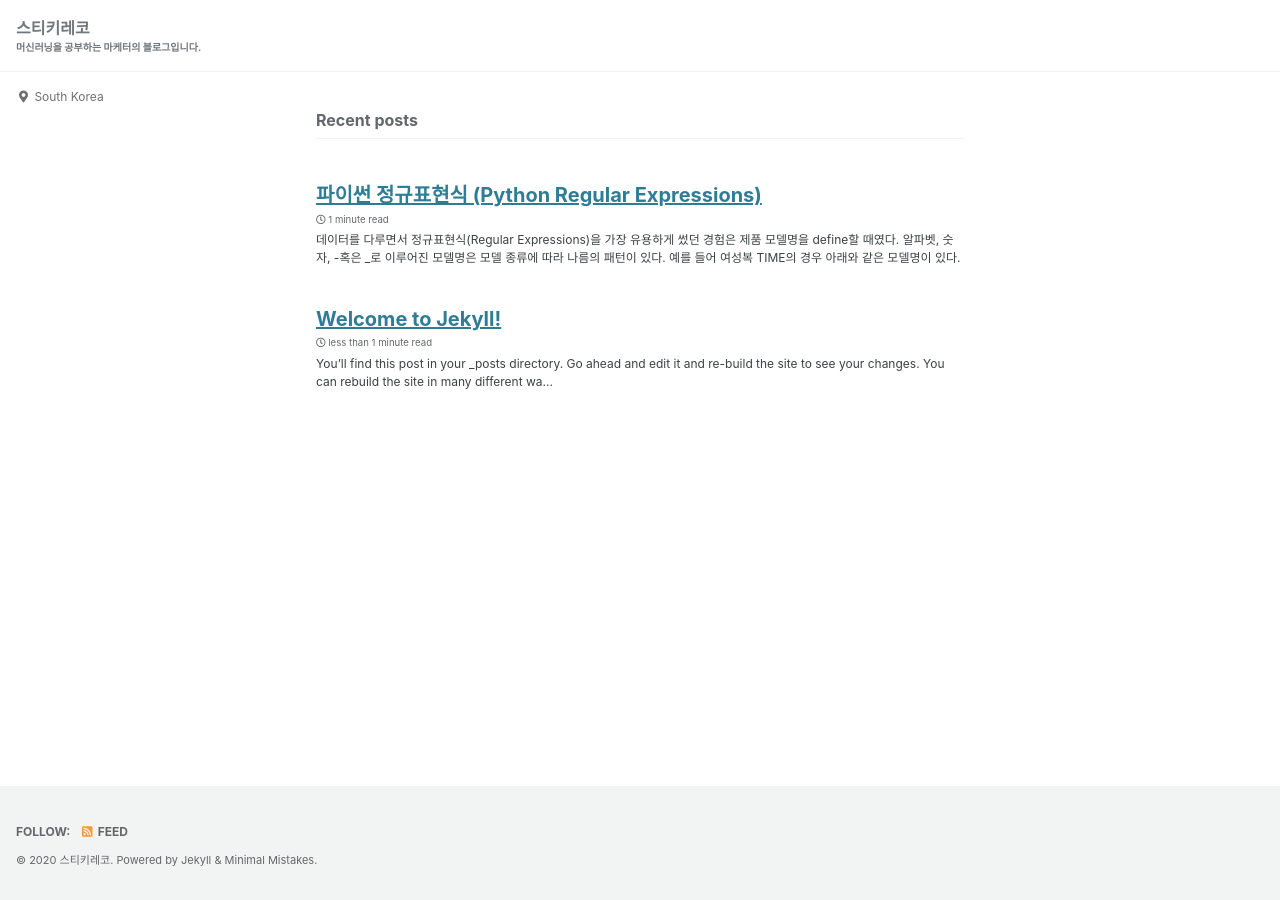
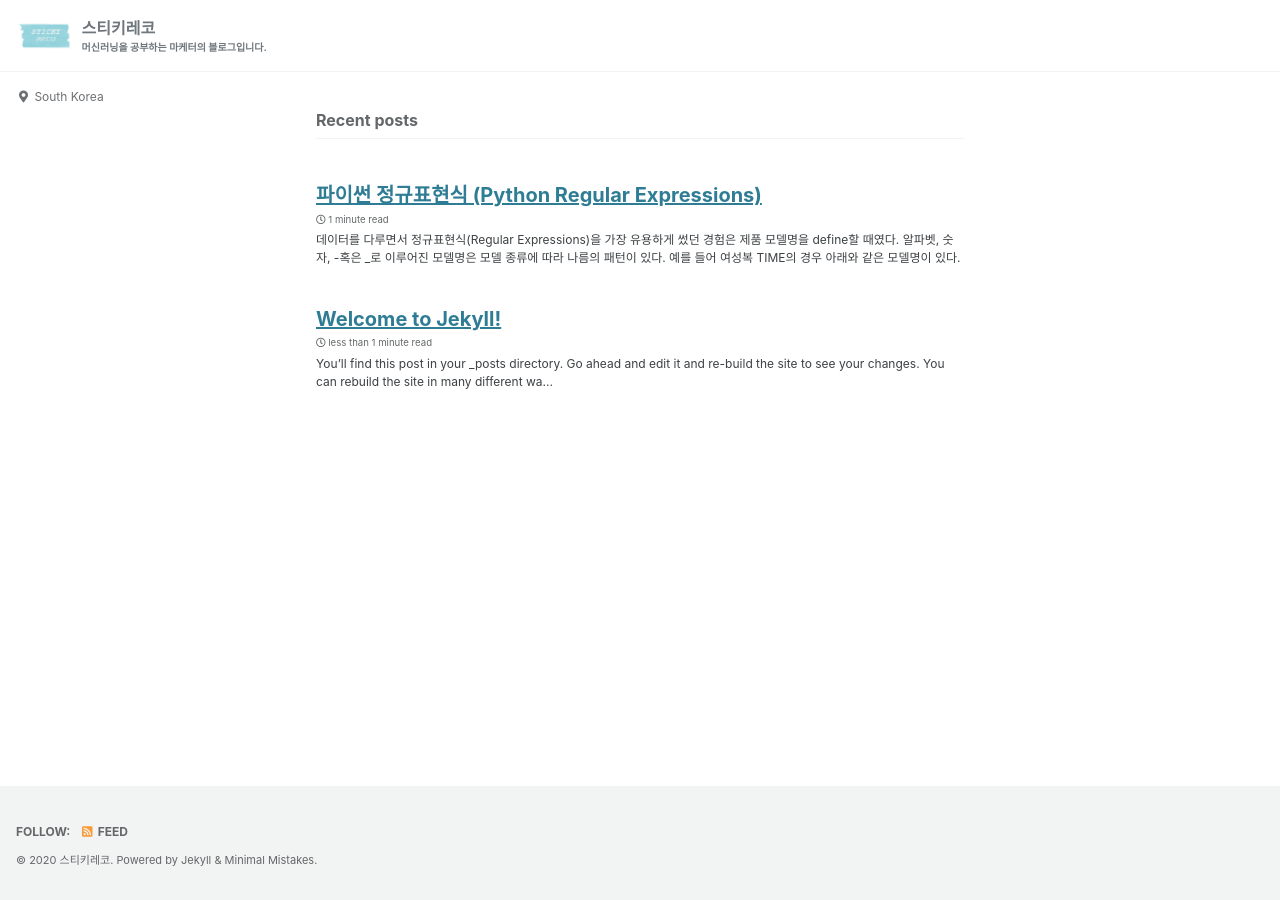
Before and after one commit to amoryoungakim/amoryoungakim.github.io, a Jekyll site: the page built from index.html, in a window 1280 px wide. Built offline with Jekyll 4.4.1, drawn with Linux system fonts in a browser that asks for light colours; cached includes are drawn as plain includes; the list of posts is cut into pages by our own code.

Commit message:
Update _config.yml

```diff
--- a/_config.yml
+++ b/_config.yml
@@ -25,7 +25,7 @@ url                      : "https://amoryoungakim.github.io"
 baseurl                  : # the subpath of your site, e.g. "/blog"
 repository               : # GitHub username/repo-name e.g. "mmistakes/minimal-mistakes"
 teaser                   : # path of fallback teaser image, e.g. "/assets/images/500x300.png"
-logo                     : # path of logo image to display in the masthead, e.g. "/assets/images/88x88.png"
+logo                     : "/assets/images/sticky_reco.PNG" # path of logo image to display in the masthead, e.g. "/assets/images/88x88.png"
 masthead_title           : # overrides the website title displayed in the masthead, use " " for no title
 # breadcrumbs            : false # true, false (default)
 words_per_minute         : 200
```
